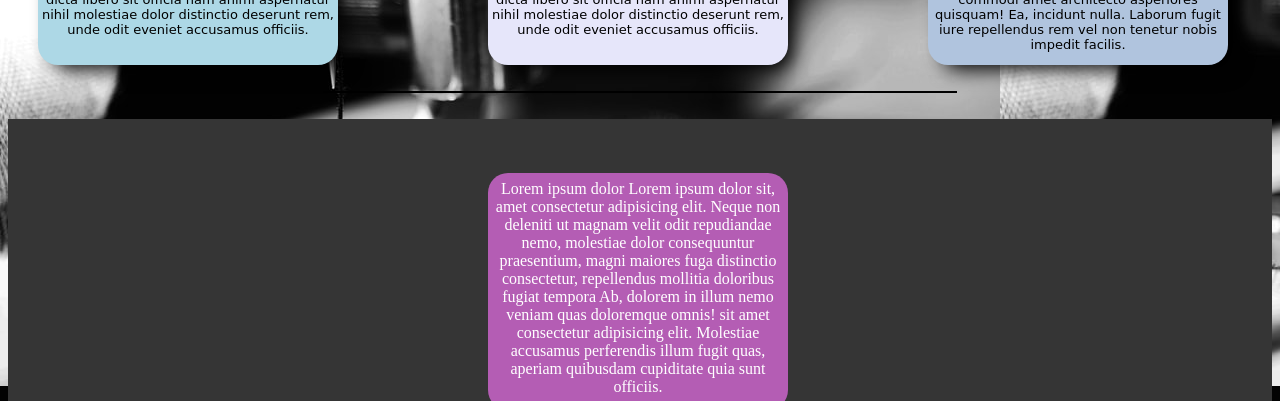
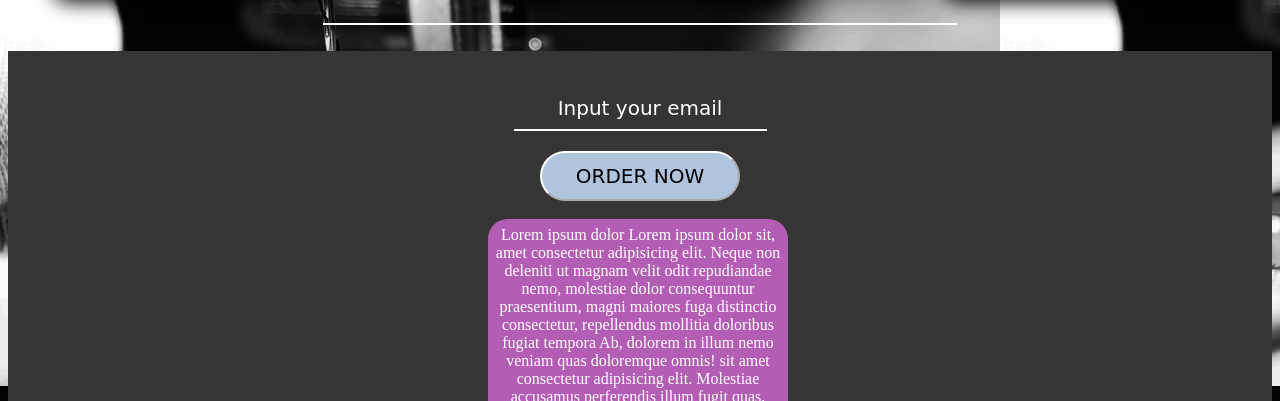
Before and after one commit to The-9thCypher/CROWNADECASUALS, a plain HTML site: page Crownade.html in a window 1280 px wide. Shown: the part 2266-2667 px from the top of the page. Drawn offline with Linux system fonts and the light colour scheme.

Commit message:
major changes innit

```diff
--- a/Crownade.html
+++ b/Crownade.html
@@ -31,7 +31,7 @@
         <a href="#">OUR DESIGNS &nbsp;</a>
         <a href="#">MARKET PLACE &nbsp;</a>
         <a href="#">CYPHER AFILIATES &nbsp;</a>
-        <a href="#">CONTACT US &nbsp;</a>
+        <a href="https://api.whatsapp.com/send?phone=2348170544452&text=Crownadecasuals" target="_blank">CONTACT US &nbsp;</a>
       </nav>
     </div>
     <hr style="width: 75%" color="#fff" />
@@ -63,9 +63,7 @@
             rem veritatis accusantium pariatur.
           </quote>
         </div>
-        <br />
-        <button class="order-btn" id="btn" onclick="myFunc()">ORDER NOW</button>
-      </center>
+
       <br />
     </div>
 
@@ -193,7 +191,7 @@
       </div>
     </div>
     <br />
-    <hr style="width: 50%" color="#000" />
+    <hr style="width: 50%" color="#fff" />
     <br />
   </body>
 
@@ -201,8 +199,13 @@
   <footer>
     <div class="footer">
       <br />
-      <br /><br />
-
+      <br />
+      <center>
+        <input class="email-input" placeholder="Input your email" type="email">
+        <br />
+        <button class="order-btn" id="btn" onclick="myFunc()">ORDER NOW</button>
+      </center>
+      <br />
       <div class="div-footer" align="center">
         <quote align="center">
           Lorem ipsum dolor Lorem ipsum dolor sit, amet consectetur adipisicing
--- a/cownade.css
+++ b/cownade.css
@@ -76,30 +76,6 @@ body{
   color: #fff;
 }
 
-.order-btn {
-  background-color: darksalmon;
-  color: #fff;
-  font-size: 20px;
-  font-family: cursive;
-  height: 50px;
-  width: 200px;
-  border-color: #fff;
-  border-radius: 30px;
-  animation-name: myAnimation;
-  animation-duration: 5s;
-  animation-iteration-count: infinite;
-  animation-direction: alternate;
-}
-
-@keyframes myAnimation {
-  from{
-    background-color: coral;
-  }
-  to{
-    background-color: lightsteelblue;
-    color: #000;
-  }
-}
 
 .secondtwoimages {
   margin-left: 20px;
@@ -350,6 +326,62 @@ body{
   background-color: rgb(53, 53, 53);
 }
 
+.email-input{
+  border: none;
+  border-bottom: 2px solid #fff;
+  background: transparent;
+  outline: none;
+  height: 40px;
+  color: coral;
+  font-size: 20px;
+  font-family: cursive;
+  margin-bottom: 20px;
+  animation-name: email;
+  animation-duration: 5s;
+  animation-iteration-count: infinite;
+  animation-direction: alternate;
+}
+
+@keyframes email{
+  from{
+    color: coral;
+  }
+  to{
+    color: lightsteelblue;
+  }
+}
+
+::placeholder{
+  text-align: center;
+  color: #fff;
+  opacity: 1;
+ }
+
+.order-btn {
+  background-color: darksalmon;
+  color: #fff;
+  font-size: 20px;
+  font-family: cursive;
+  height: 50px;
+  width: 200px;
+  border-color: #fff;
+  border-radius: 30px;
+  animation-name: myAnimation;
+  animation-duration: 5s;
+  animation-iteration-count: infinite;
+  animation-direction: alternate;
+}
+
+@keyframes myAnimation {
+  from{
+    background-color: coral;
+  }
+  to{
+    background-color: lightsteelblue;
+    color: #000;
+  }
+}
+
 .div-footer {
   border-radius: 20px;
   width: 300px;
--- a/crownade.js
+++ b/crownade.js
@@ -1,10 +1,12 @@
 function myFunc(){
-    alert("Please wait, this should take less than a minute");
+  var link = "mailto: shyllonolayinka608@gmail.com"
+  +"?subject=" + encodeURIComponent("Order to Crownade Casuals")
+  ;
+  window.location.href = link;
   }
 
 var express= require("express");
 var app= express();
-
 
   var server = app.listen(8000, function () {
     var host = server.address().address;
```
